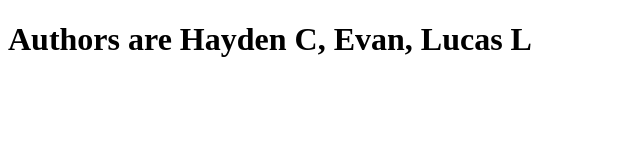
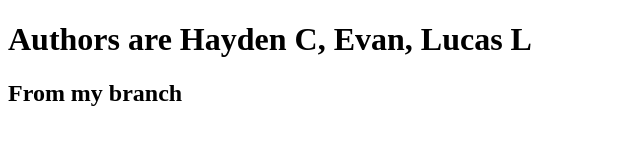
Before and after one commit to haydencarlson11/csci5117-practice, a plain HTML site: page index.html in a window 1280 px wide. Shown: the whole page, without its empty margins (0-640 px from the left). Drawn offline with Linux system fonts and the light colour scheme.

Commit message:
adding from my branch

```diff
--- a/index.html
+++ b/index.html
@@ -7,5 +7,6 @@
 </head>
 <body>
     <h1> Authors are Hayden C, Evan, Lucas L</h1>
+    <h2>From my branch</h2>
 </body>
 </html>
```
